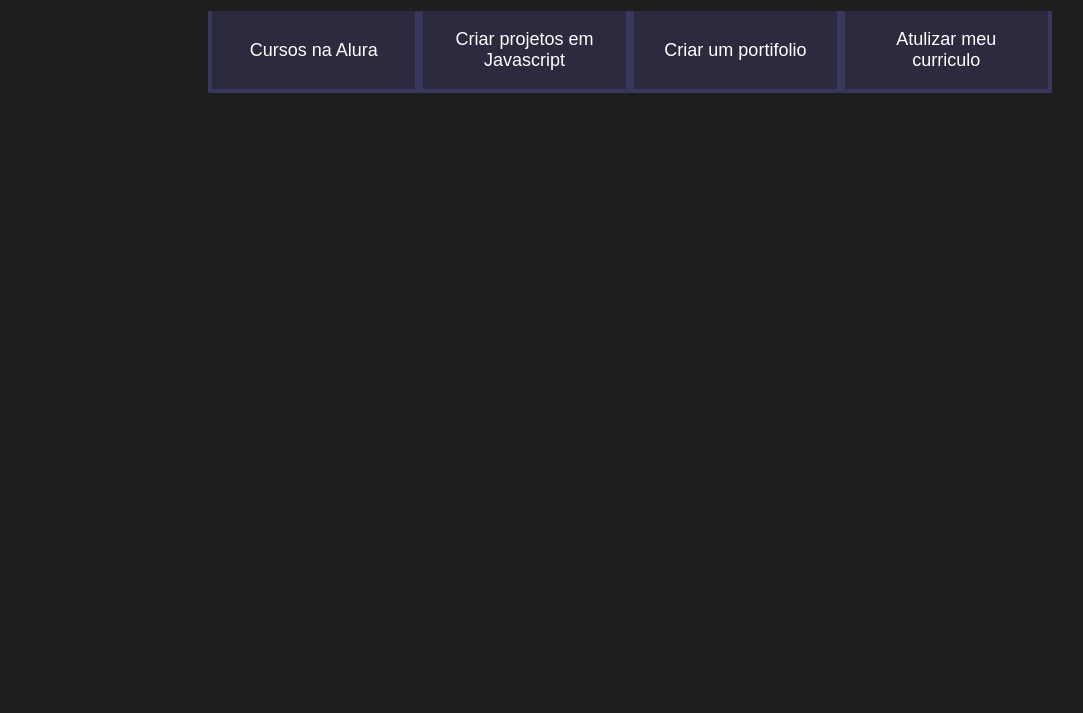
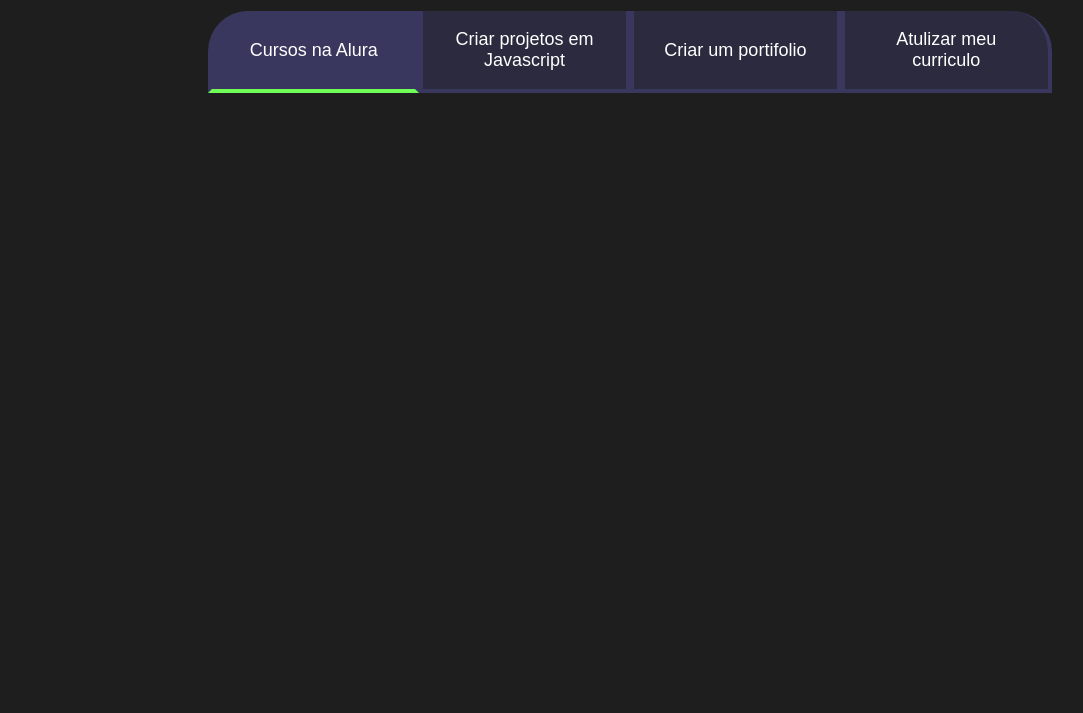
Before and after one commit to Duda172/Projeto-de-vida, a plain HTML site: page index.html in a window 1280 px wide. Shown: the part 87-800 px from the top of the page, without its empty margins (10-1093 px from the left). Drawn offline with Linux system fonts and the light colour scheme.

Commit message:
Add files via upload

```diff
--- a/index.html
+++ b/index.html
@@ -10,12 +10,12 @@
    <section class="conteudo-principal">
         <h2 class="titulo-principal">meus objetivos do ano <span>_</span></h2>
         <div class="botoes">
-            <button class="botao">Cursos na Alura</button>
+            <button class="botao ativo">Cursos na Alura</button>
             <button class="botao">Criar projetos em Javascript</button>
             <button class="botao">Criar um portifolio</button>
             <button class="botao">Atulizar meu curriculo</button>
-
         </div>
    </section>
+   <script src="main.js"></script>
 </body>
 </html>
--- /dev/null
+++ b/main.js
@@ -0,0 +1,8 @@
+const botoes = document.querySelectorA11(".botao");
+
+for(let i=0;i <botoes.length;i++){
+    botoes[i].onclick = function(){
+
+    }
+    console.log();
+}
--- a/style.css
+++ b/style.css
@@ -52,12 +52,32 @@
     border-top: none;
 }
 
+.botoes:first-child {
+    border-radius: 40px 40px 0 0;
+
+}
+
 .botoes{
     display: block;
 }
+
+.ativo{
+    background-color: var(--botao-ativo);
+    border-bottom: 4px solid var(--verde);
+}
+
 @media screen and (min-width: 768px) {
     .botoes{
         display: flex;
     }
 
+    .botao:first-child {
+        border-radius: 40px 0 0 0;
+    }
+
+    .botao:last-child {
+        border-radius: 0 40px 0 0;
+    }
+
+
 }
```
